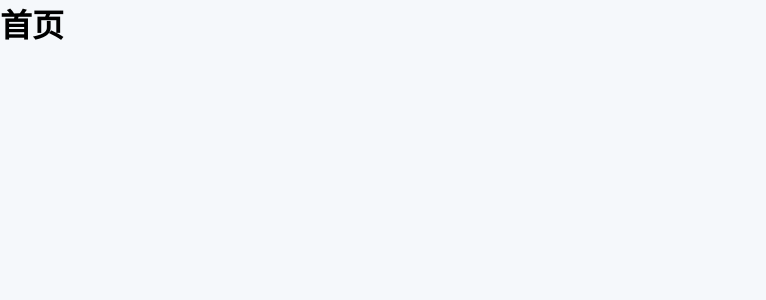
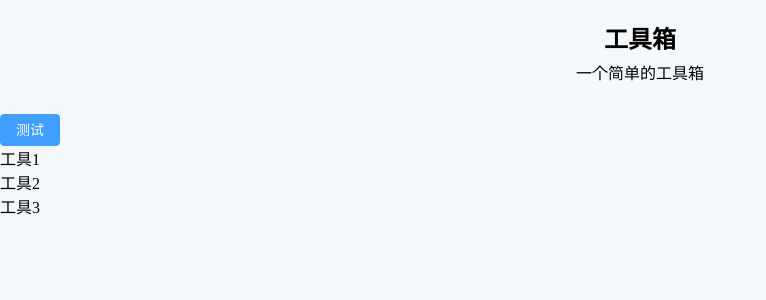
Before and after one commit to jieci0825/tool-kit, a Vue app: page /home in a window 1280 px wide. Shown: the top 300 px of the page, without its empty margins (0-766 px from the left). Built offline with nearby package versions, Linux system fonts and the light colour scheme.

Commit message:
feat: 完成 主题色 配置

```diff
--- /dev/null
+++ b/src/styles/element/index.scss
@@ -0,0 +1,11 @@
+@forward 'element-plus/theme-chalk/src/common/var.scss' with (
+    $colors: (
+        //亮色
+        'primary': ('base': #181818),
+        'success': ('base': #00a389),
+        'warning': ('base': #fd5e0f),
+        'danger': ('base': #ff5b5b),
+        'error': ('base': #ff5b5b),
+        'info': ('base': #8a96b1)
+    )
+);
--- a/src/styles/index.scss
+++ b/src/styles/index.scss
@@ -1,2 +1,3 @@
 @use './variable.scss';
 @use './global.scss';
+@use './element/index.scss';
--- a/src/views/home/index.vue
+++ b/src/views/home/index.vue
@@ -1,7 +1,51 @@
 <script setup lang="ts"></script>
 
 <template>
-    <h1>首页</h1>
+    <div class="home-container">
+        <div class="header-wrapper">
+            <div class="title">工具箱</div>
+            <div class="description">一个简单的工具箱</div>
+        </div>
+
+        <div class="query-wrapper">
+            <div class="search-bar">
+                <el-button type="primary">测试</el-button>
+            </div>
+            <div class="category-list">
+                <div class="category-item">工具1</div>
+                <div class="category-item">工具2</div>
+                <div class="category-item">工具3</div>
+            </div>
+        </div>
+
+        <div class="content-wrapper"></div>
+    </div>
 </template>
 
-<style scoped lang="scss"></style>
+<style scoped lang="scss">
+.home-container {
+    width: 100%;
+    height: 100%;
+    .header-wrapper {
+        padding-top: 20px;
+        .title {
+            font-size: 24px;
+            font-weight: bold;
+            text-align: center;
+            color: var(--title-primary-color);
+        }
+        .description {
+            font-size: 16px;
+            text-align: center;
+            margin-top: 5px;
+            color: var(--title-secondary-color);
+        }
+    }
+    .query-wrapper {
+        margin: 30px auto;
+        .search-bar {
+            //
+        }
+    }
+}
+</style>
--- a/vite.config.ts
+++ b/vite.config.ts
@@ -14,12 +14,20 @@ export default defineConfig({
             '@': '/src'
         }
     },
+    css: {
+        preprocessorOptions: {
+            scss: {
+                // 自动导入自定义的样式文件进行覆盖
+                additionalData: `@use "@/styles/element/index.scss" as *;`
+            }
+        }
+    },
     plugins: [
         AutoImport({
             resolvers: [ElementPlusResolver()]
         }),
         Components({
-            resolvers: [ElementPlusResolver()]
+            resolvers: [ElementPlusResolver({ importStyle: 'sass' })]
         }),
         optimizer(getReplacer()),
         devPlugin(),
```
